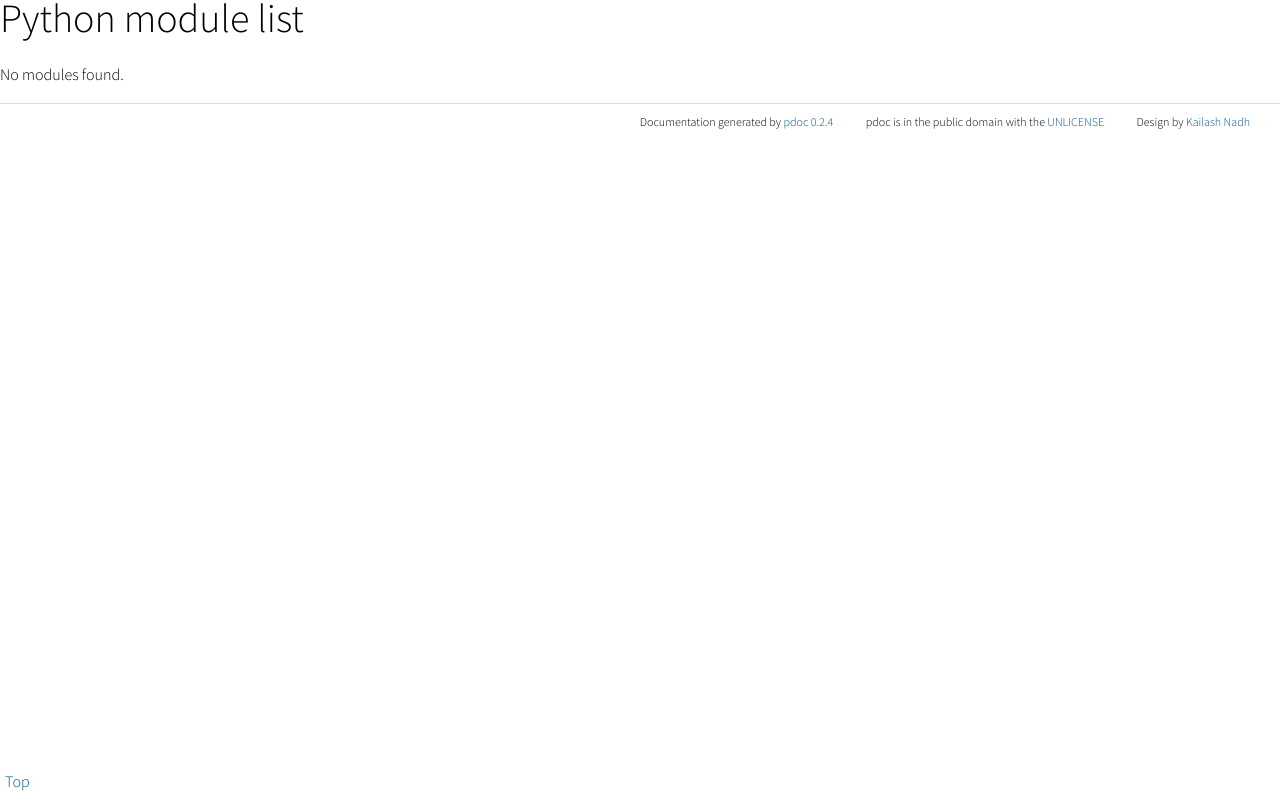
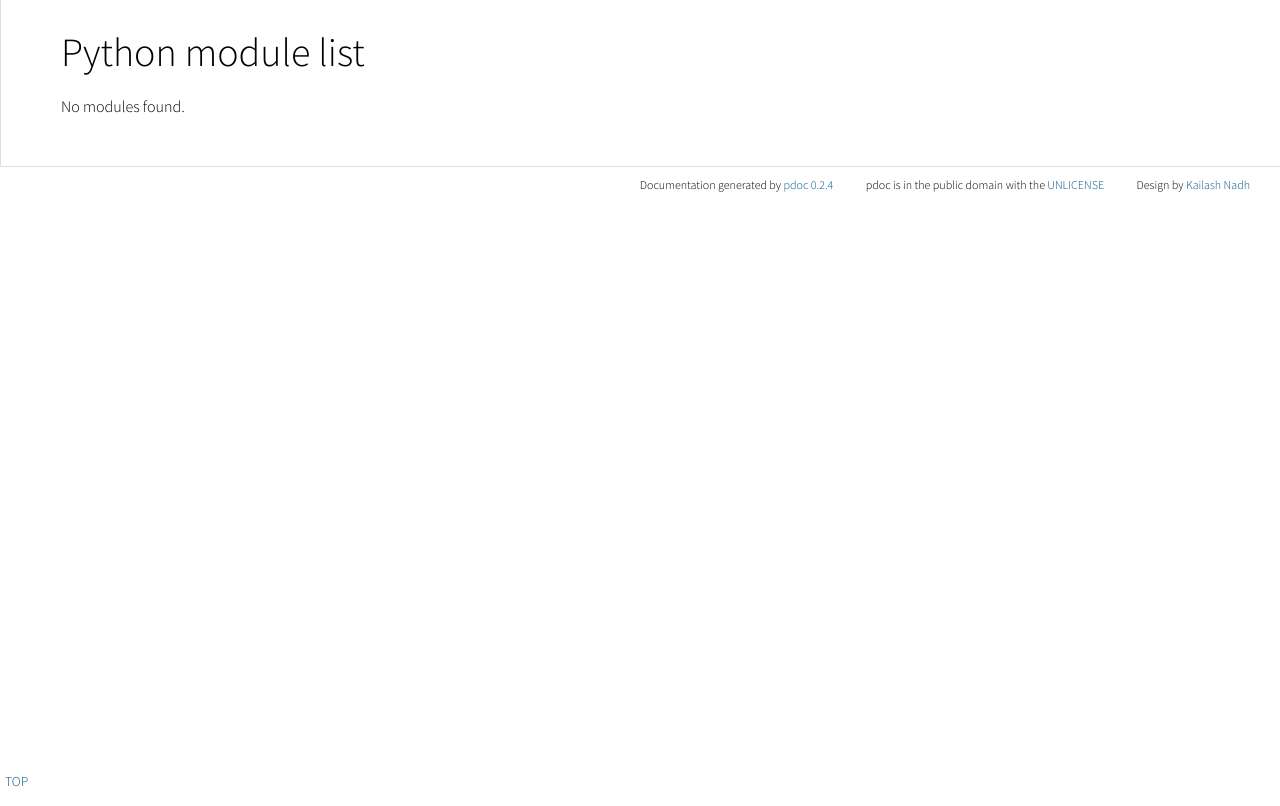
Before and after one commit to mitmproxy/pdoc, a Python web app: template pdoc/templates/html.mako in a window 1280 px wide. Run offline with Mako, Linux system fonts and the light colour scheme; the template is opened without the code that fills it, so the values that code supplies are empty.

Commit message:
CSS tweaks

```diff
--- a/pdoc/templates/css.mako
+++ b/pdoc/templates/css.mako
@@ -34,6 +34,8 @@
     position: fixed;
     bottom: 5px;
     left: 5px;
+    font-size: .85em;
+    text-transform: uppercase;
   }
 
   #footer {
@@ -52,7 +54,8 @@
   }
   h1 {
     font-size: 2.5em;
-    margin: .15em 0 .75em 0;
+    line-height: 1.1em;
+    margin: 0 0 .50em 0;
   }
 
   h2 {
--- a/pdoc/templates/html.mako
+++ b/pdoc/templates/html.mako
@@ -455,7 +455,9 @@
 
 <div id="container">
 	% if module_list:
-		${show_module_list(modules)}
+		<article id="content">
+			${show_module_list(modules)}
+		</article>
 	% else:
 		${module_index(module)}
 		<article id="content">
```
